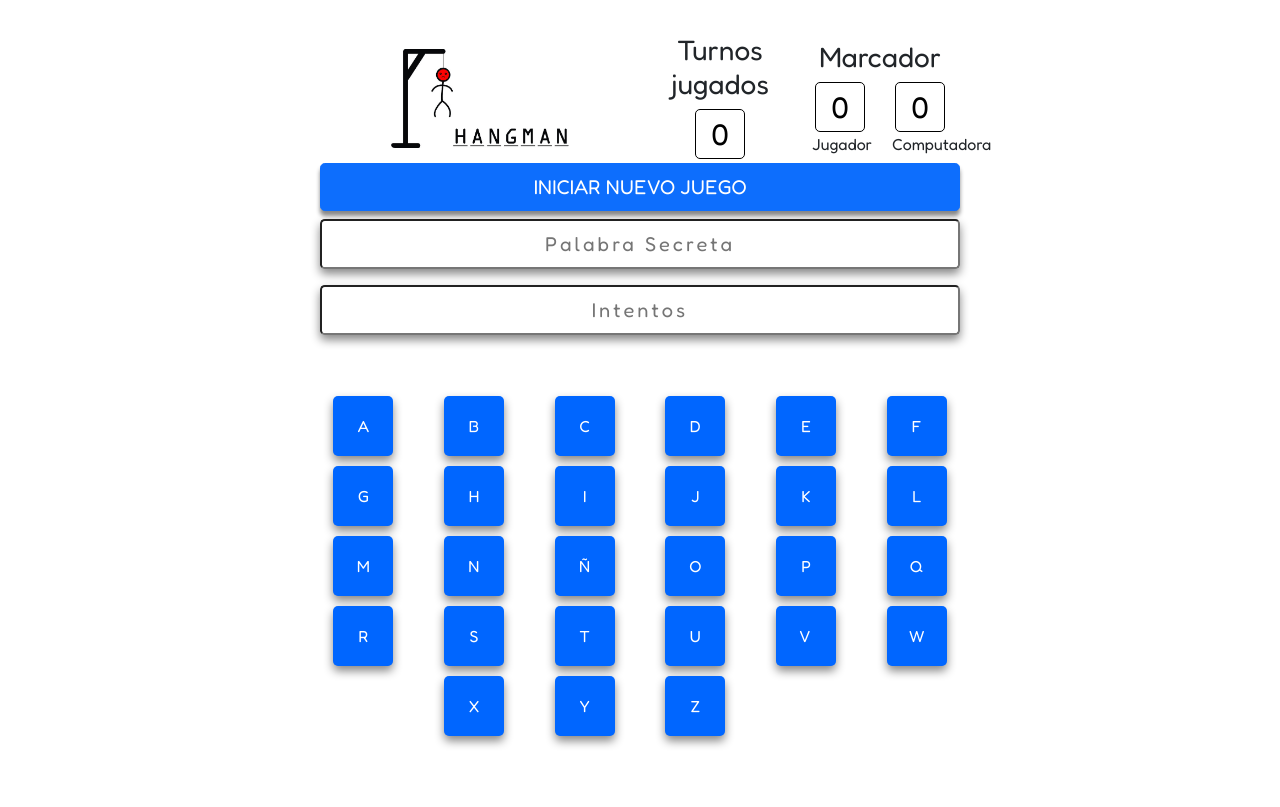
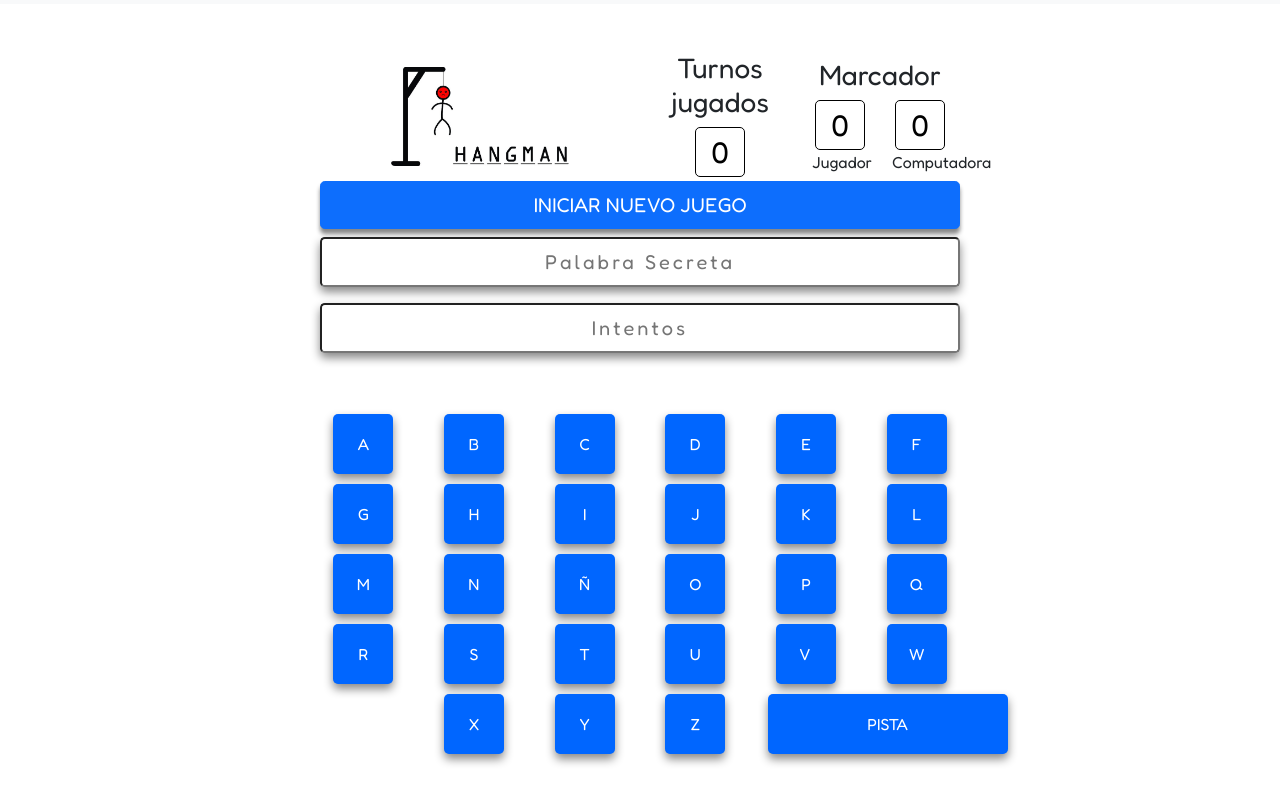
Before and after one commit to arojasvargas/Hangman-Game, a plain HTML site: page index.html in a window 1280 px wide. Shown: the part 64-871 px from the top of the page. Drawn offline with nearby package versions, Linux system fonts and the light colour scheme; some packages are replaced by stand-ins of ours; a script that the page names is missing.

Commit message:
Entregable Semana 9

```diff
--- a/index.html
+++ b/index.html
@@ -18,6 +18,7 @@
             <nav class="navbar navbar-light bg-light">
                 <div class="container-fluid">
                     <span class="navbar-brand mb-0 h1">AHORCADO</span>
+                    <span class="navbar-text">by: Alexander Rojas</span>
                 </div>
             </nav>
         </section>
@@ -104,6 +105,7 @@
                     <div class="col-4 offset-md-2 col-md-2 text-center"><input class="estilo-boton teclado" type="button" id="X" onclick="comprobar('X')" value="    X    "></div>
                     <div class="col-4 col-md-2 text-center"><input class="estilo-boton teclado" type="button" id="Y" onclick="comprobar('Y')" value="    Y    "></div>
                     <div class="col-4 col-md-2 text-center"><input class="estilo-boton teclado" type="button" id="Z" onclick="comprobar('Z')" value="    Z    "></div>
+                    <div class="col-12 col-md-4 text-center"><input class="btn-pista estilo-boton" type="button" id="btn-pista" onclick="pista()" value="PISTA"></div>
                 </div>
             </div>
         </section>
@@ -113,6 +115,7 @@
 
     <script src="//cdn.jsdelivr.net/npm/sweetalert2@11"></script>
     <script src="https://cdn.jsdelivr.net/npm/bootstrap@5.1.3/dist/js/bootstrap.bundle.min.js" integrity="sha384-ka7Sk0Gln4gmtz2MlQnikT1wXgYsOg+OMhuP+IlRH9sENBO0LRn5q+8nbTov4+1p" crossorigin="anonymous"></script>
+    <script src="js/palabras.js"></script>
     <script src="js/main.js"></script>
 </body>
 
--- a/js/main.js
+++ b/js/main.js
@@ -1,16 +1,19 @@
 'use strict';
 
-let diccionario = ['DONA', 'CRUZ', 'COLA', 'HOJA', 'GRUA', 'APODO', 'ACTOR', 'CHINA', 'DUBAI', 'LECHE', 'CUARZO', 'INGLES', 'ATAQUE', 'GLOBAL', 'VIAJAR', 'BOLIVIA', 'DOLARES', 'ECUADOR', 'PLANTAS', 'SEMANAS'];
+//let diccionario = ['DONA', 'CRUZ', 'COLA', 'HOJA', 'GRUA', 'APODO', 'ACTOR', 'CHINA', 'DUBAI', 'LECHE', 'CUARZO', 'INGLES', 'ATAQUE', 'GLOBAL', 'VIAJAR', 'BOLIVIA', 'DOLARES', 'ECUADOR', 'PLANTAS', 'SEMANAS'];
 let abecedario = ['A', 'B', 'C', 'D', 'E', 'F', 'G', 'H', 'I', 'J', 'K', 'L', 'M', 'N', 'Ñ', 'O', 'P', 'Q', 'R', 'S', 'T', 'U', 'V', 'W', 'X', 'Y', 'Z'];
 let palabraSeleccionada = '';
 let contadorBuenas = 0;
 let matriz = [];
 let turnos = 0;
+let result = '';
 
 const seleccionarPalabra = () => {
     let num = Math.floor(Math.random() * 21);
-        return diccionario[num];
+    result = palabras.find((item) => item.id === num);
+    return result.palabra;
 }
+
 /*
 function myFunction() {
     var element = document.getElementsByClassName('teclado');
@@ -22,6 +25,9 @@ const reiniciar = () => {
     turnos = 0;
     palabraSeleccionada = '';
     matriz = [];
+    document.getElementById('btn-pista').disabled = false;
+    document.getElementById('btn-pista').classList.remove('opcion-correcta');
+    document.getElementById('btn-pista').classList.remove('opcion-incorrecta');
     document.getElementById('txt-turnos').value = 0;
     document.getElementById('txt-palabra').value = '';
     document.getElementById('txt-intentos').value = '';
@@ -38,6 +44,7 @@ const partidaPerdida = () => {
         document.getElementById(element).classList.remove('estilo-boton');
         document.getElementById(element).classList.remove('opcion-correcta');
         document.getElementById(element).classList.add('opcion-incorrecta');
+        document.getElementById('btn-pista').classList.add('opcion-incorrecta');
         document.getElementById(element).disabled = true;
     });
 }
@@ -47,6 +54,7 @@ const partidaGanada = () => {
         document.getElementById(element).classList.remove('estilo-boton');
         document.getElementById(element).classList.remove('opcion-incorrecta');
         document.getElementById(element).classList.add('opcion-correcta');
+        document.getElementById('btn-pista').classList.add('opcion-correcta');
         document.getElementById(element).disabled = true;
     });
 }
@@ -84,6 +92,45 @@ const nuevoJuego = () => {
     }
 }
 
+const pista = () => {
+    let pista = result.pista;
+    turnos++;
+    document.getElementById('txt-turnos').value = turnos;
+    if (turnos < 10) {
+        Swal.fire({
+            icon: 'question',
+            title: '¿Necesitas ayuda?',
+            text: `${pista}`
+        });
+    }
+    estadoJuego(contadorBuenas, turnos);
+}
+
+const estadoJuego = (contador, contadorTurnos) => {
+    //El siguiente IF se ejecuta cuando se resuelve la palabra
+    let marcadorJugador = parseInt(document.getElementById('txt-marcador-jugador').value);
+    let marcadorComputadora = parseInt(document.getElementById('txt-marcador-computadora').value);
+    if (contador == matriz.length) {
+        Swal.fire({
+            icon: 'success',
+            title: 'FELICIDADES',
+            text: 'Ha adivinado la palabra'
+        });
+        document.getElementById('btn-pista').disabled = true;
+        document.getElementById('txt-marcador-jugador').value = marcadorJugador + 1;
+        partidaGanada();
+    } else if (contadorTurnos >= 10) {
+        Swal.fire({
+            icon: 'error',
+            title: '¡Perdiste!',
+            text: 'No has logrado adivinar en menos de 10 turnos'
+        });
+        document.getElementById('btn-pista').disabled = true;
+        document.getElementById('txt-marcador-computadora').value = marcadorComputadora + 1;
+        partidaPerdida();
+    }
+}
+
 const comprobar = (n) => {
     let indicador = 0;
     matriz.forEach(element => {
@@ -106,24 +153,5 @@ const comprobar = (n) => {
         document.getElementById(n).classList.add('opcion-incorrecta');
         document.getElementById('txt-intentos').value += n;
     }
-    //El siguiente IF se ejecuta cuando se resuelve la palabra
-    let marcadorJugador = parseInt(document.getElementById('txt-marcador-jugador').value);
-    let marcadorComputadora = parseInt(document.getElementById('txt-marcador-computadora').value);
-    if (contadorBuenas == matriz.length) {
-        Swal.fire({
-            icon: 'success',
-            title: 'FELICIDADES',
-            text: 'Ha adivinado la palabra'
-        });
-        document.getElementById('txt-marcador-jugador').value = marcadorJugador + 1;
-        partidaGanada();
-    } else if (turnos >= 10) {
-        Swal.fire({
-            icon: 'error',
-            title: '¡Perdiste!',
-            text: 'No has logrado adivinar en menos de 10 turnos'
-        });
-        document.getElementById('txt-marcador-computadora').value = marcadorComputadora + 1;
-        partidaPerdida();
+    estadoJuego(contadorBuenas, turnos);
 }
-}
--- /dev/null
+++ b/js/palabras.js
@@ -0,0 +1,101 @@
+let palabras = [{
+        "id": 0,
+        "palabra": "DONA",
+        "pista": "Pieza esponjosa de repostería en forma de rosca , frita y generalmente glaseada o cubierta de chocolate"
+    },
+    {
+        "id": 1,
+        "palabra": "CRUZ",
+        "pista": "Es un emblema de muchas culturas y religiones, entre ellas el cristianismo"
+    },
+    {
+        "id": 2,
+        "palabra": "COLA",
+        "pista": "Fila de personas o vehículos que guardan turno para algo."
+    },
+    {
+        "id": 3,
+        "palabra": "HOJA",
+        "pista": "Cada una de las láminas, generalmente verdes, planas y delgadas, de que se visten los vegetales, unidas al tallo o a las ramas"
+    },
+    {
+        "id": 4,
+        "palabra": "GRUA",
+        "pista": "Vehículo automóvil provisto de un sistema de elevación o arrastre, destinado a transportar uno o más vehículos."
+    },
+    {
+        "id": 5,
+        "palabra": "APODO",
+        "pista": "Nombre que suele darse a una persona, tomado de sus defectos corporales o de alguna otra circunstancia."
+    },
+    {
+        "id": 6,
+        "palabra": "ACTOR",
+        "pista": "Persona que interpreta un papel en una obra teatral, cinematográfica, radiofónica o televisiva."
+    },
+    {
+        "id": 7,
+        "palabra": "CHINA",
+        "pista": "Pais más poblado del mundo"
+    },
+    {
+        "id": 8,
+        "palabra": "DUBAI",
+        "pista": "Es una ciudad emirato de los Emiratos Árabes Unidos conocida por su lujoso comercio, la arquitectura ultramoderna y su vida nocturna animada"
+    },
+    {
+        "id": 9,
+        "palabra": "LECHE",
+        "pista": "Líquido blanco que segregan las mamas de las hembras de los mamíferos para alimento de sus crías."
+    },
+    {
+        "id": 10,
+        "palabra": "CUARZO",
+        "pista": "Mineral formado por la sílice, de fractura concoidea y brillo vítreo, incoloro en estado puro y de color variable según las sustancias con que esté mezclado"
+    },
+    {
+        "id": 11,
+        "palabra": "INGLES",
+        "pista": "Idioma oficial de Estados Unidos"
+    },
+    {
+        "id": 12,
+        "palabra": "ATAQUE",
+        "pista": "Acción violenta o impetuosa contra alguien o algo para hacer daño, destruir o derrotar."
+    },
+    {
+        "id": 13,
+        "palabra": "GLOBAL",
+        "pista": "Que abarca o hace referencia al mundo entero"
+    },
+    {
+        "id": 14,
+        "palabra": "VIAJAR",
+        "pista": "Trasladarse de un lugar a otro, generalmente distante, por cualquier medio de locomoción."
+    },
+    {
+        "id": 15,
+        "palabra": "BOLIVIA",
+        "pista": "Limita al norte y al oriente con Brasil, al sur con Paraguay y Argentina, y al occidente con Chile y Perú"
+    },
+    {
+        "id": 16,
+        "palabra": "DOLARES",
+        "pista": "Unidad monetaria de Estados Unidos de América, Canadá, Australia, Nueva Zelanda, Liberia y otros países."
+    },
+    {
+        "id": 17,
+        "palabra": "ECUADOR",
+        "pista": "Es un país soberano ubicado en la región noroccidental de América del Sur; la capital y ciudad más poblada del país es Quito"
+    },
+    {
+        "id": 18,
+        "palabra": "PLANTAS",
+        "pista": "Organismo vivo que crece sin poder moverse, en especial el que crece fijado al suelo y se nutre de las sales minerales y del anhídrido carbónico que absorbe por las raíces o por los poros de las hojas."
+    },
+    {
+        "id": 19,
+        "palabra": "SEMANAS",
+        "pista": "Períodos de siete días consecutivos."
+    }
+]
--- a/sass/_index.sass
+++ b/sass/_index.sass
@@ -40,6 +40,13 @@ body
         width: 60px
         height: 60px
         box-shadow: 0px 5px 10px #888888
+    .btn-pista
+        border: none
+        border-radius: 5px
+        margin: 5px
+        width: 240px
+        height: 60px
+        box-shadow: 0px 5px 10px #888888
     .estilo-boton
         color: white
         background-color: #06F
```
Also changed, not shown: css/base.css, 1 other file. Lines whose indentation alone changed are shown as unchanged.
